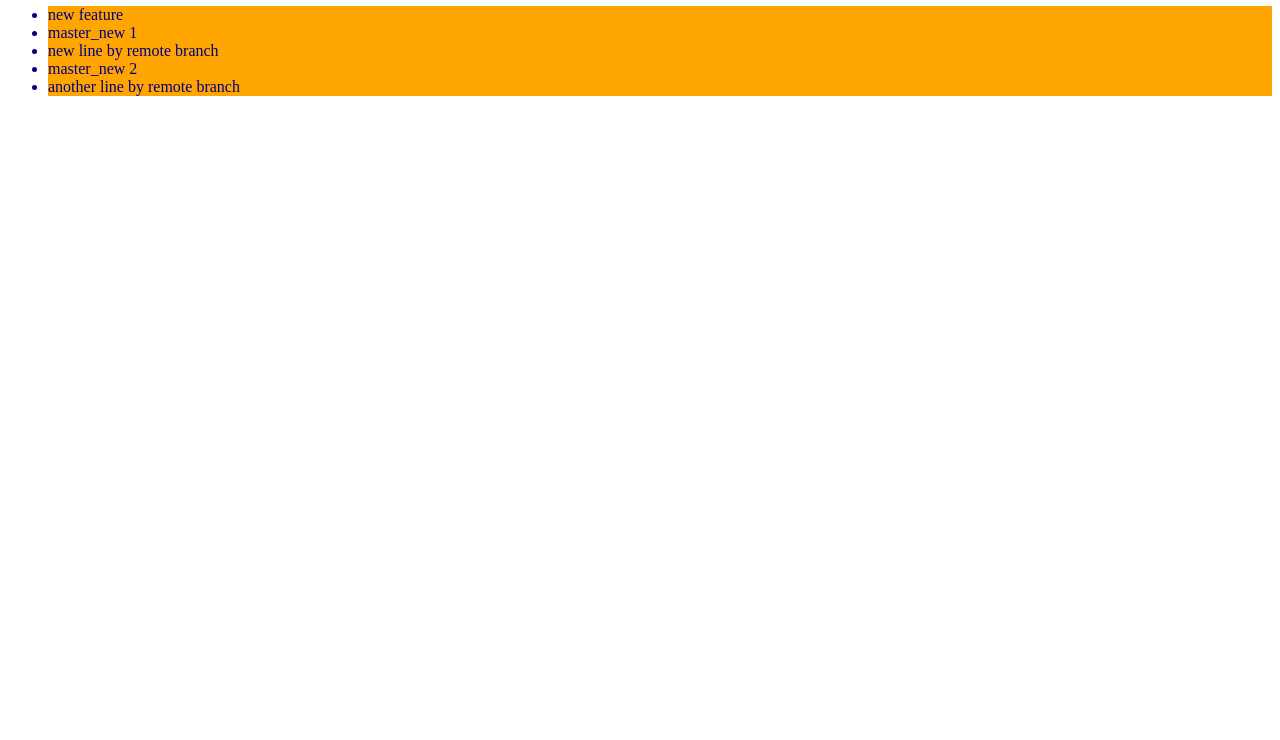
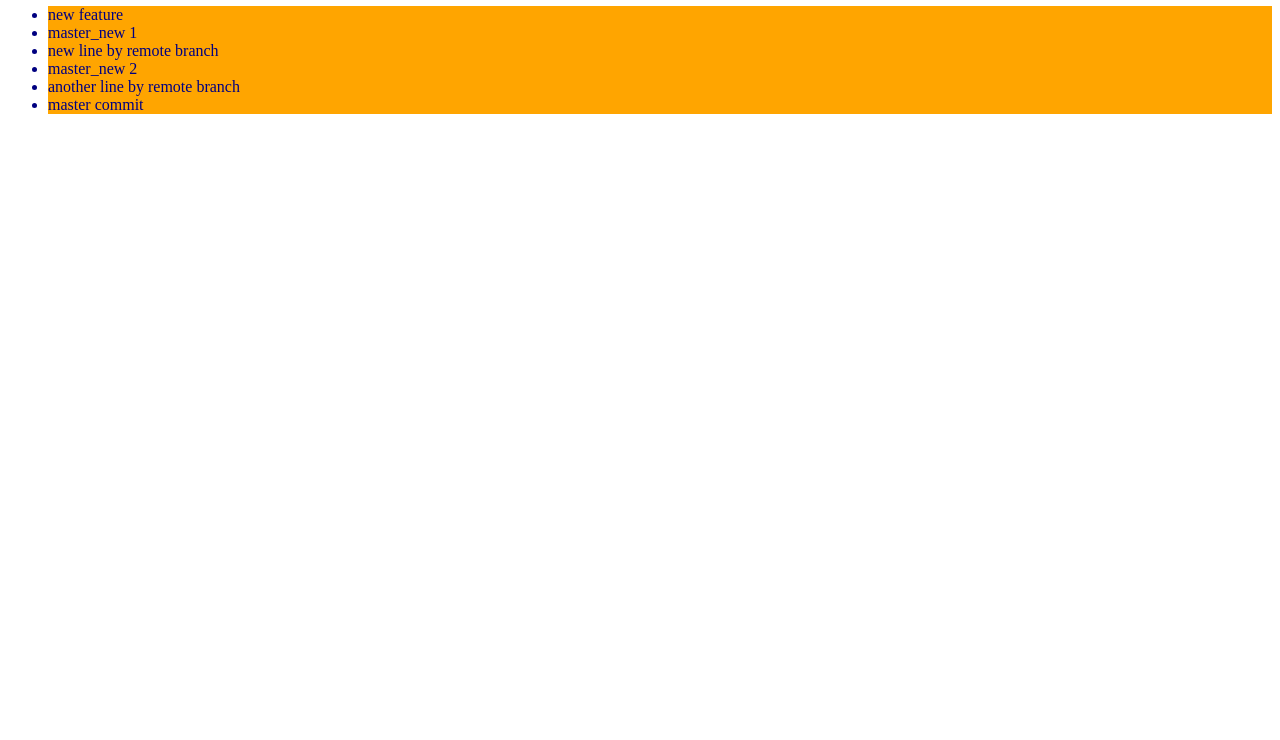
Before and after one commit to ralfwilden/0main_openSAP_repo, a plain HTML site: page index.html in a window 1280 px wide. Shown: the part 60-800 px from the top of the page. Drawn offline with Linux system fonts and the light colour scheme.

Commit message:
master commit

```diff
--- a/index.html
+++ b/index.html
@@ -20,6 +20,8 @@
 	<li>new line by remote branch </li>
 	<li> master_new 2 </li>
 	<li> another line by remote branch </li>
+	<li>master commit</li>
+
 
 
 </ul>
```
